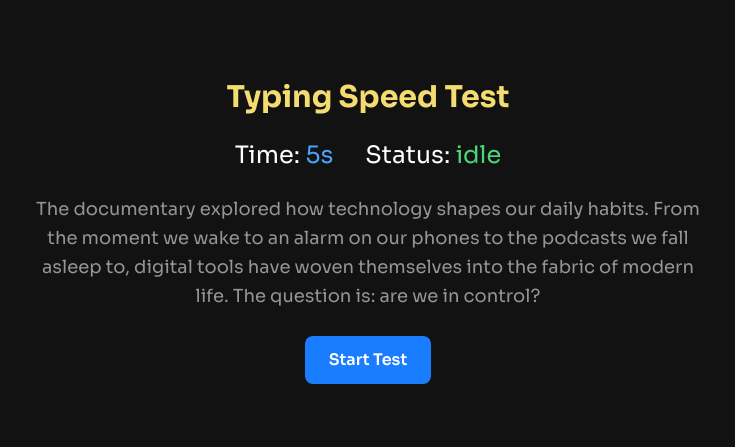
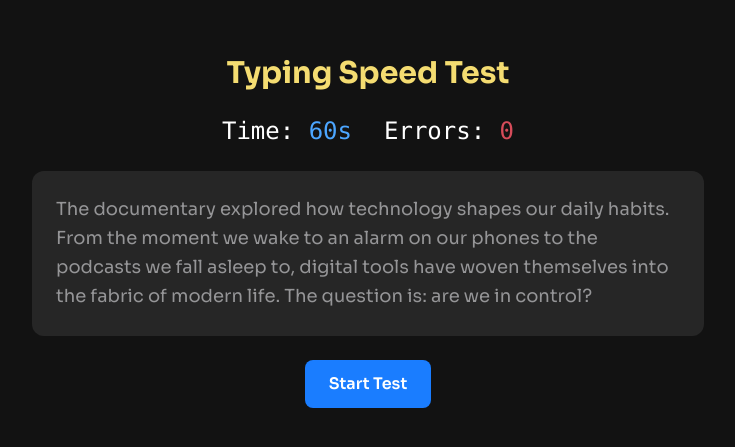
Before and after one commit to gbollybambam/typing-speed-test, a React (Vite) app: page / in a window 1280 px wide. Shown: the part 169-616 px from the top of the page, without its empty margins (272-1007 px from the left). Built offline with nearby package versions, Linux system fonts and the light colour scheme.

Commit message:
feat: implement input handling with real-time error tracking and color feedback

```diff
--- a/src/App.tsx
+++ b/src/App.tsx
@@ -1,13 +1,22 @@
-import { useState } from 'react';
-import { getRandomPassage } from './utils/textgenerator.ts';
-import useTypingEngine from './hooks/useTypingEngine.ts';
+import { useState, useRef, useEffect } from 'react'; // Import useRef
+import { getRandomPassage } from './utils/textGenerator';
+import useTypingEngine from './hooks/useTypingEngine';
 
 function App() {
-  // Test state to hold our text
   const [text, setText] = useState(getRandomPassage('medium').text);
 
-  // Initialize the hook
-  const { status, timeLeft, startGame } = useTypingEngine(5);
+  // Grab the new handler
+  const { status, timeLeft, typed, errors, startGame, handleInput } = useTypingEngine(60);
+
+  // Create a reference to the hidden input so we can focus it
+  const inputRef = useRef<HTMLInputElement>(null);
+
+  // Focus input automatically when game starts
+  useEffect(() => {
+    if (status === 'running' && inputRef.current) {
+      inputRef.current.focus();
+    }
+  }, [status]);
 
   return (
     <div className="min-h-screen bg-neutral-900 text-neutral-0 flex flex-col items-center justify-center p-8 gap-6">
@@ -15,26 +24,50 @@ function App() {
         Typing Speed Test
       </h1>
 
-      {/* Display Timer and Status */}
-      <div className='flex gap-8 text-2xl font mono'>
-        <p>Time: <span className='text-blue-400'>{timeLeft}s</span></p>
-        <p>Status: <span className='text-green-500'>{ status }</span></p>
+      {/* Stats Bar */}
+      <div className="flex gap-8 text-2xl font-mono">
+        <p>Time: <span className="text-blue-400">{timeLeft}s</span></p>
+        <p>Errors: <span className="text-red-500">{errors}</span></p>
       </div>
 
-      {/* Display the text to ensure font and colors work */}
-      <p className="max-w-2xl text-lg leading-relaxed text-neutral-400 text-center">
-        {text}
-      </p>
+      {/* The Text Display Area */}
+      <div
+        className="relative max-w-2xl text-lg leading-relaxed bg-neutral-800 p-6 rounded-xl cursor-text"
+        onClick={() => inputRef.current?.focus()} // Clicking text focuses input
+      >
+        {/* Render Text with Colors */}
+        {text.split('').map((char, index) => {
+          const charTyped = typed[index];
+          let color = 'text-neutral-400'; // Default gray
 
-      {/* Button now triggers the hook's startGame function */}
+          if (charTyped != null) {
+            color = charTyped === char ? 'text-green-500' : 'text-red-500';
+          }
+
+          return (
+            <span key={index} className={color}>{char}</span>
+          );
+        })}
+      </div>
+
+      {/* Hidden Input Field - The Secret Sauce */}
+      <input
+        ref={inputRef}
+        type="text"
+        className="absolute opacity-0 w-0 h-0" // Hide it visually but keep it functional
+        value={typed}
+        onChange={(e) => handleInput(e, text)}
+        autoFocus
+      />
+
       <button
         onClick={startGame}
         className="px-6 py-3 bg-blue-600 rounded-lg font-semibold hover:bg-blue-400 transition-colors cursor-pointer"
       >
-        Start Test
+        {status === 'idle' ? 'Start Test' : 'Restart'}
       </button>
     </div>
   )
-};
+}
 
 export default App;
--- a/src/hooks/useTypingEngine.ts
+++ b/src/hooks/useTypingEngine.ts
@@ -6,7 +6,6 @@ export type GameStatus = 'idle' | 'running' | 'finished';
 const useTypingEngine = (initialTime: number = 60) => {
   // Status: Is the game waiting, running, or done?
   const [status, setStatus] = useState<GameStatus>('idle');
-
   // Timer: How many seconds are left?
   const [timeLeft, setTimeLeft] = useState(initialTime);
 
@@ -24,11 +23,14 @@ const useTypingEngine = (initialTime: number = 60) => {
     setErrors(0);
   }, [initialTime]);
 
+  const stopGame = useCallback(() => {
+    setStatus('finished');
+  }, []);
+
   // 3. Countdown Logic
   useEffect(() => {
     // Only run if the game is actually running
     if (status !== 'running') return;
-
 
     // set up theinterval to tick every 1 seconds (1000ms)
     const intervalId = setInterval(() => {
@@ -44,7 +46,39 @@ const useTypingEngine = (initialTime: number = 60) => {
 
     // cleanup: clear interval when component unmounts or time changes
     return () => clearInterval(intervalId);
-  }, [status])
+  }, [status]);
+
+  const handleInput = useCallback((e: React.ChangeEvent<HTMLInputElement>, targetText: string) => {
+    if (status === 'finished') return;
+
+    const val = e.target.value;
+
+    if (status === 'idle') {
+      startGame();
+    }
+
+    // Logic: Did the user add a character or backspace?
+    // We only increment errors if they added a NEW character that is wrong
+    if (val.length > typed.length) {
+      // User typed acharacter
+      const charIndex = val.length - 1;
+      const charTyped = val[charIndex];
+      const charCorrect = targetText[charIndex];
+
+      if (charTyped !== charCorrect) {
+        setErrors((prev) => prev + 1);
+      }
+    }
+
+    // update the visual state
+    setTyped(val);
+
+    // Auto-finish if they typed typed the whole paragraph
+    if (val.length === targetText.length) {
+      stopGame();
+    }
+
+  }, [status, typed, startGame, stopGame]);
 
   // 4. Return these values so the Component can use them
   return {
@@ -53,7 +87,7 @@ const useTypingEngine = (initialTime: number = 60) => {
     typed,
     errors,
     startGame,
-    setTyped, // We export this so the UI can update the input
+    handleInput,
   };
 };
 
```
